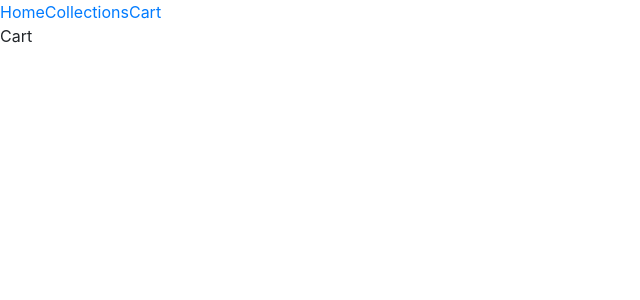
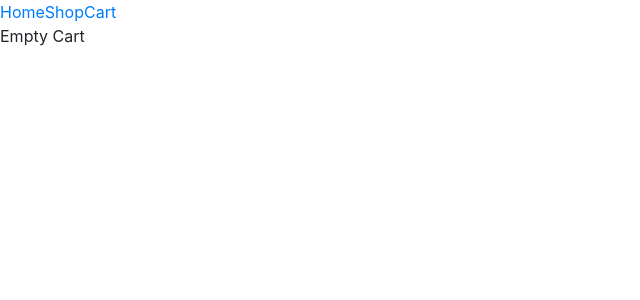
Before and after one commit to aliaaronyu1/fake-ecommerce, a React (Create React App) app in the folder fake-ecommerce/: page /cart in a window 1280 px wide. Shown: the top 300 px of the page, without its empty margins (0-640 px from the left). Built offline with nearby package versions, Linux system fonts and the light colour scheme.

Commit message:
added functional cart page

```diff
--- a/fake-ecommerce/public/index.html
+++ b/fake-ecommerce/public/index.html
@@ -2,6 +2,16 @@
 <html lang="en">
 
 <head>
+  <!-- Google Tag Manager -->
+  <script>(function (w, d, s, l, i) {
+      w[l] = w[l] || []; w[l].push({
+        'gtm.start':
+          new Date().getTime(), event: 'gtm.js'
+      }); var f = d.getElementsByTagName(s)[0],
+        j = d.createElement(s), dl = l != 'dataLayer' ? '&l=' + l : ''; j.async = true; j.src =
+          'https://www.googletagmanager.com/gtm.js?id=' + i + dl; f.parentNode.insertBefore(j, f);
+    })(window, document, 'script', 'dataLayer', 'GTM-MKCQZ3XW');</script>
+  <!-- End Google Tag Manager -->
   <meta charset="utf-8" />
   <link rel="icon" href="%PUBLIC_URL%/favicon.ico" />
   <meta name="viewport" content="width=device-width, initial-scale=1" />
@@ -28,6 +38,10 @@
 </head>
 
 <body>
+  <!-- Google Tag Manager (noscript) -->
+  <noscript><iframe src="https://www.googletagmanager.com/ns.html?id=GTM-MKCQZ3XW" height="0" width="0"
+      style="display:none;visibility:hidden"></iframe></noscript>
+  <!-- End Google Tag Manager (noscript) -->
   <noscript>You need to enable JavaScript to run this app.</noscript>
   <div id="root"></div>
   <!--
--- a/fake-ecommerce/src/App.js
+++ b/fake-ecommerce/src/App.js
@@ -2,15 +2,16 @@ import './App.css';
 import { Routes, Route } from 'react-router-dom';
 import Navigation from './routes/navigation/navigation.component';
 import Home from './routes/home/home.component';
-import Collections from './routes/collections/collections.component';
+import Shop from './routes/shop/shop.component';
+import Cart from './routes/cart/cart.component';
 
 function App() {
   return (
     <Routes>
       <Route path='/' element={<Navigation/>}>
         <Route index element={<Home/>}/>
-        <Route path='collections' element={<Collections/>}/>
-        <Route path='cart' element={<div>Cart</div>}/>
+        <Route path='Shop' element={<Shop/>}/>
+        <Route path='cart' element={<Cart/>}/>
       </Route>
     </Routes>
   );
--- /dev/null
+++ b/fake-ecommerce/src/components/cartitem/cartitem.component.jsx
@@ -0,0 +1,48 @@
+import { useContext } from "react";
+import { ShoeContext } from "../../context/shoeproduct.context";
+
+const CartItem = ({ shoes }) => {
+    const { imageUrl, name } = shoes
+    const { setShoeProduct } = useContext(ShoeContext)
+
+    const handleAddQuantity = () => {
+        setShoeProduct((prevShoeData) => {
+            const existingShoe = prevShoeData.find((item) => item.id === shoes.id)
+
+            if (existingShoe) {
+                return prevShoeData.map((item) =>
+                    item.id === shoes.id ? { ...item, quantity: item.quantity + 1 } : item
+                )
+            }
+            else {
+                return [...prevShoeData, { ...shoes, quantity: 1 }]
+            }
+        })
+    }
+    const handleRemoveQuantity = () => {
+        setShoeProduct((prevShoeData) => {
+            const existingShoe = prevShoeData.find((item) => item.id === shoes.id);
+
+            if (existingShoe.quantity > 1) {
+                return prevShoeData.map((item) =>
+                    item.id === shoes.id ? { ...item, quantity: item.quantity - 1 } : item
+                );
+            } else {
+                return prevShoeData.filter((item) => item.id !== shoes.id);
+            }
+        });
+    };
+
+    return (
+        <div>
+            <p>{name}</p>
+            <div>
+                <img width={250} height={250} src={imageUrl} alt="shoe" />
+            </div>
+            <div>Quantity: {shoes.quantity}</div>
+            <button className="btn btn-success" onClick={handleAddQuantity}>Add</button>
+            <button className="btn btn-danger" onClick={handleRemoveQuantity}>Delete</button>
+        </div>
+    )
+}
+export default CartItem;
--- /dev/null
+++ b/fake-ecommerce/src/components/cartmenu/cartmenu.component.jsx
@@ -0,0 +1,13 @@
+import CartItem from "../cartitem/cartitem.component";
+
+const CartMenu = ({ Shoes }) => {
+
+    return (
+        <div className="d-flex flex-wrap">
+            {Shoes.map((shoes) => (
+                <CartItem key={shoes.id} shoes={shoes} />
+            ))}
+        </div>
+    )
+}
+export default CartMenu;
--- a/fake-ecommerce/src/components/shoeitem/shoeitem.component.jsx
+++ b/fake-ecommerce/src/components/shoeitem/shoeitem.component.jsx
@@ -2,17 +2,28 @@ import { useContext } from "react";
 import { ShoeContext } from "../../context/shoeproduct.context";
 
 const ShoeItem = ({ shoes }) => {
-    const { shoeProduct, setShoeProduct } = useContext(ShoeContext)
+    const { setShoeProduct } = useContext(ShoeContext)
     const { imageUrl, name } = shoes
 
     const handleAddCart = () => {
-        setShoeProduct([...shoeProduct, shoes])
+        setShoeProduct((prevShoeData) => {
+            const existingShoe = prevShoeData.find((item) => item.id === shoes.id)
+
+            if (existingShoe) {
+                return prevShoeData.map((item) =>
+                    item.id === shoes.id ? {...item, quantity: item.quantity + 1} : item
+                )
+            }
+            else {
+                return [...prevShoeData, {...shoes, quantity : 1}]
+            }
+        })
     }
     return (
         <div>
             <p>{name}</p>
             <div>
-                <img width={250} height={250} src={imageUrl}/>
+                <img width={250} height={250} src={imageUrl} alt="shoe"/>
             </div>
             <button className="btn btn-success" onClick={handleAddCart}>Add to Cart</button>
         </div>
--- a/fake-ecommerce/src/components/shoemenu/shoemenu.component.jsx
+++ b/fake-ecommerce/src/components/shoemenu/shoemenu.component.jsx
@@ -1,10 +1,11 @@
 import ShoeItem from "../shoeitem/shoeitem.component";
 
-const ShoeMenu = ({Shoes}) => {
+const ShoeMenu = ({ Shoes }) => {
+
     return (
-        <div className="d-flex flex-row">
+        <div className="d-flex flex-wrap">
             {Shoes.map((shoes) => (
-                <ShoeItem key={shoes.id} shoes={shoes}/>
+                <ShoeItem key={shoes.id} shoes={shoes} />
             ))}
         </div>
     )
--- a/fake-ecommerce/src/context/shoeproduct.context.jsx
+++ b/fake-ecommerce/src/context/shoeproduct.context.jsx
@@ -1,5 +1,4 @@
 import { createContext, useState } from "react"
-import SHOE_DATA from "../shoe_data.json"
 
 export const ShoeContext = createContext({
     shoeProduct: [],
@@ -7,8 +6,11 @@ export const ShoeContext = createContext({
 })
 
 export const ShoeProvider = ({ children }) => {
-    const [shoeProduct, setShoeProduct] = useState(SHOE_DATA);
-    const value = {shoeProduct}
+    const [shoeProduct, setShoeProduct] = useState(
+        []
+    );
+    const value = {shoeProduct, setShoeProduct}
+    console.log(shoeProduct)
 
     return <ShoeContext.Provider value={value}>{children}</ShoeContext.Provider>
 }
--- /dev/null
+++ b/fake-ecommerce/src/routes/cart/cart.component.jsx
@@ -0,0 +1,14 @@
+import { useContext } from "react"
+import { ShoeContext } from "../../context/shoeproduct.context"
+import CartMenu from "../../components/cartmenu/cartmenu.component"
+
+const Cart = () => {
+    const {shoeProduct} = useContext(ShoeContext)
+
+    return (
+        <div>
+            {shoeProduct && shoeProduct.length > 0 ? <CartMenu Shoes={shoeProduct}/> : <div>Empty Cart</div>}
+        </div>
+    )
+}
+export default Cart
--- a/fake-ecommerce/src/routes/home/home.component.jsx
+++ b/fake-ecommerce/src/routes/home/home.component.jsx
@@ -4,7 +4,7 @@ const Home = () => {
     return (
         <div>
             <h1>Welcome</h1>
-            <Link to='collections'>
+            <Link to='shop'>
                 <button>
                     <img src='https://t4.ftcdn.net/jpg/02/11/11/15/360_F_211111574_VLtzH6ORhebXvnJXjlkAkaUuAftnvmJH.jpg' alt="Shoes"/>
                     Shop Now
--- a/fake-ecommerce/src/routes/navigation/navigation.component.jsx
+++ b/fake-ecommerce/src/routes/navigation/navigation.component.jsx
@@ -6,8 +6,8 @@ const Navigation = () => {
             <Link to='/'>
                 Home
             </Link>
-            <Link to='collections'>
-                Collections
+            <Link to='shop'>
+                Shop
             </Link>
             <Link to='cart'>
                 Cart
--- a/fake-ecommerce/src/routes/collections/collections.component.jsx
+++ b/fake-ecommerce/src/routes/shop/shop.component.jsx
@@ -1,7 +1,7 @@
 import ShoeMenu from "../../components/shoemenu/shoemenu.component"
 import Shoes from '../../shoe_data.json'
 
-const Collections = () => {
+const Shop = () => {
 
 
     return (
@@ -12,4 +12,4 @@ const Collections = () => {
 
     )
 }
-export default Collections
+export default Shop
--- a/fake-ecommerce/src/shoe_data.json
+++ b/fake-ecommerce/src/shoe_data.json
@@ -11,7 +11,7 @@
     },
     {
         "id": "3",
-        "name": "NMD Addidas",
+        "name": "NMD Adidas",
         "imageUrl": "https://dks.scene7.com/is/image/dkscdn/18ADIMNMDR1BLKGRYMNS_Black_White_Grey_is/?wid=252&hei=252&qlt=85,0&fmt=jpg&op_sharpen=1"
     }
    ]
```
